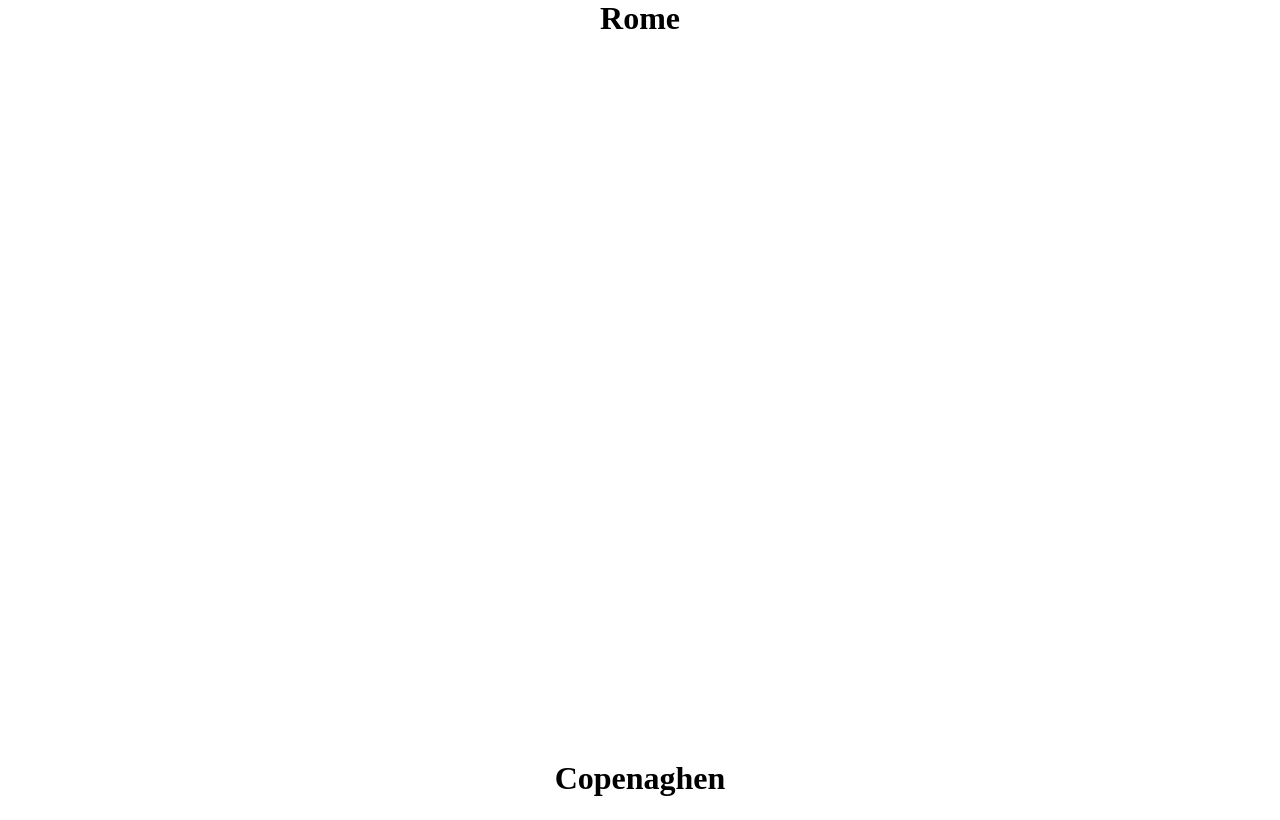
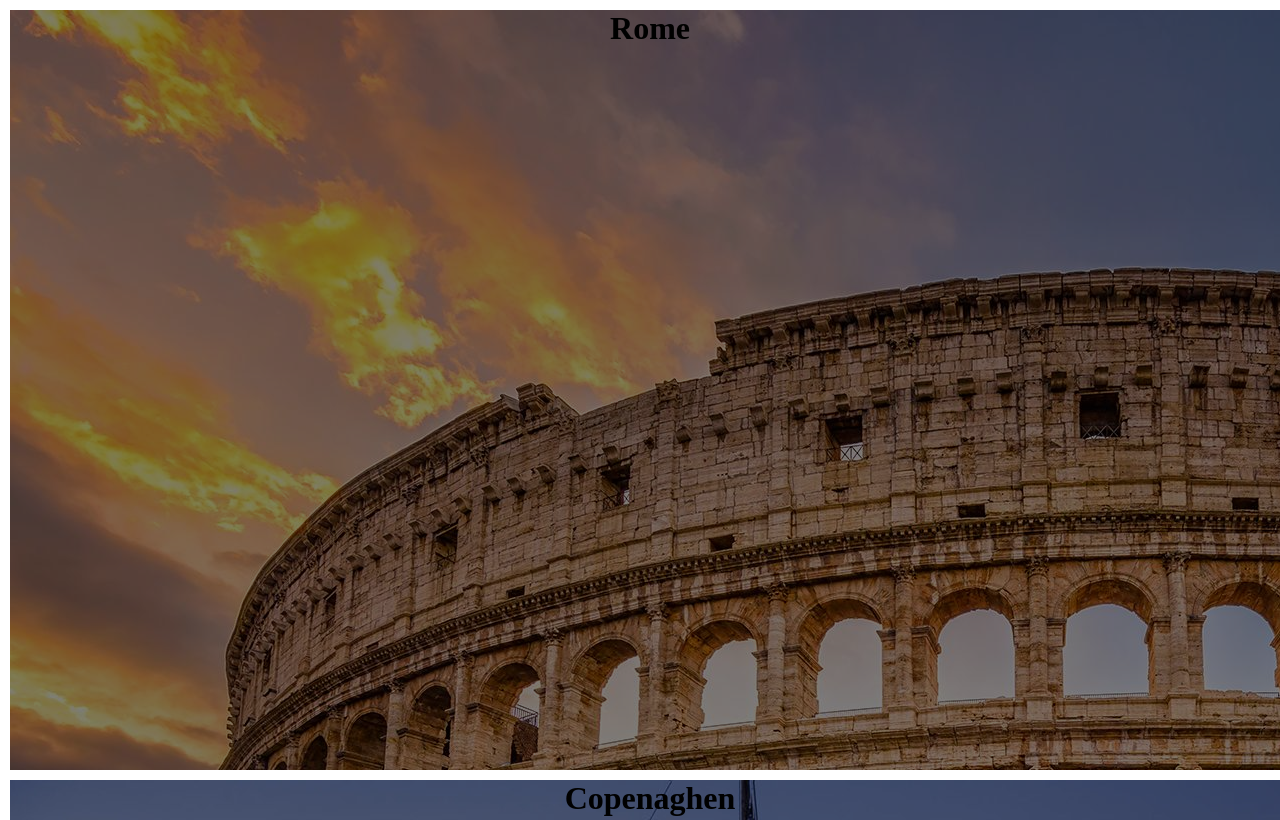
Before and after one commit to vonaxl/htmlcss-airbnb, a plain HTML site: page index.html in a window 1280 px wide. Shown: the top 820 px of the page. Drawn offline with Linux system fonts and the light colour scheme.

Commit message:
added .layover properties and adjusted some properties

```diff
--- a/assets/css/style.css
+++ b/assets/css/style.css
@@ -13,6 +13,8 @@
   height: 95vh;
   width: 100%;
   background: cover;
+  margin: 10px;
+  position: relative;
 }
 
 .fotocontainer.rome{
@@ -26,3 +28,10 @@
 .fotocontainer.tokyo{
   background-image: url("../img/tokyo.jpg");
 }
+
+.layover{
+  position: absolute;
+  height: 100%;
+  width: 100%;
+  background-color: rgba(0, 0, 0, 0.5);
+}
--- a/index.html
+++ b/index.html
@@ -8,19 +8,19 @@
   <body>
     <div class="container">
       <!-- Rome -->
-      <div class="fotocontainer Rome">
+      <div class="fotocontainer rome">
         <div class="layover">
           <h1>Rome</h1>
         </div>
       </div>
       <!-- Copenaghen -->
-      <div class="fotocontainer Copenaghen">
+      <div class="fotocontainer copenaghen">
         <div class="layover">
           <h1>Copenaghen</h1>
         </div>
       </div>
       <!-- Tokyo -->
-      <div class="fotocontainer Tokyo">
+      <div class="fotocontainer tokyo">
         <div class="layover">
           <h1>Tokyo</h1>
         </div>
```
